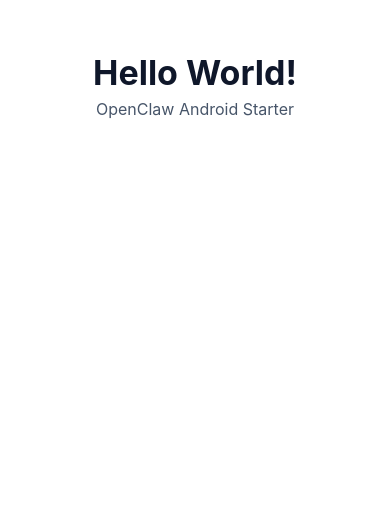
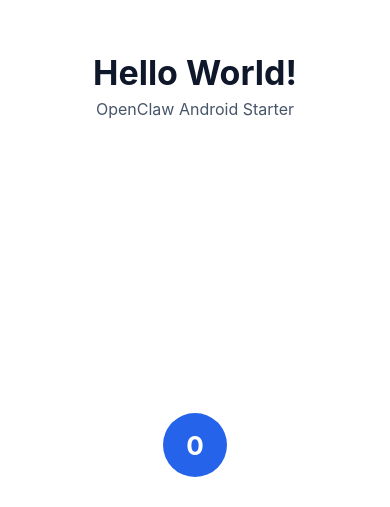
Before and after one commit to kingjjygame-cmd/Openclaw-build-repo, a React Native app in the folder app-android-todo/: screen / in a window 390 px wide. Shown: the part 337-844 px from the top of the page. Built offline with nearby package versions, Linux system fonts and the light colour scheme.

Commit message:
feat(app): add centered increment counter button to main screen

```diff
--- a/app-android-todo/App.js
+++ b/app-android-todo/App.js
@@ -1,10 +1,25 @@
-import { StyleSheet, Text, View } from 'react-native';
+import { Pressable, StyleSheet, Text, View } from 'react-native';
+import { useState } from 'react';
 
 export default function App() {
+  const [count, setCount] = useState(0);
+
   return (
     <View style={styles.container}>
       <Text style={styles.title}>Hello World!</Text>
       <Text style={styles.subtitle}>OpenClaw Android Starter</Text>
+
+      <View style={styles.fabWrap}>
+        <Pressable
+          onPress={() => setCount((prev) => prev + 1)}
+          style={({ pressed }) => [
+            styles.fab,
+            pressed && styles.fabPressed,
+          ]}
+        >
+          <Text style={styles.fabText}>{count}</Text>
+        </Pressable>
+      </View>
     </View>
   );
 }
@@ -26,4 +41,29 @@ const styles = StyleSheet.create({
     fontSize: 16,
     color: '#475569',
   },
+  fabWrap: {
+    position: 'absolute',
+    left: 0,
+    right: 0,
+    bottom: 30,
+    alignItems: 'center',
+  },
+  fab: {
+    width: 64,
+    height: 64,
+    borderRadius: 32,
+    backgroundColor: '#2563eb',
+    alignItems: 'center',
+    justifyContent: 'center',
+    elevation: 6,
+  },
+  fabPressed: {
+    backgroundColor: '#1d4ed8',
+    transform: [{ scale: 0.96 }],
+  },
+  fabText: {
+    fontSize: 26,
+    color: '#fff',
+    fontWeight: '700',
+  },
 });
```
